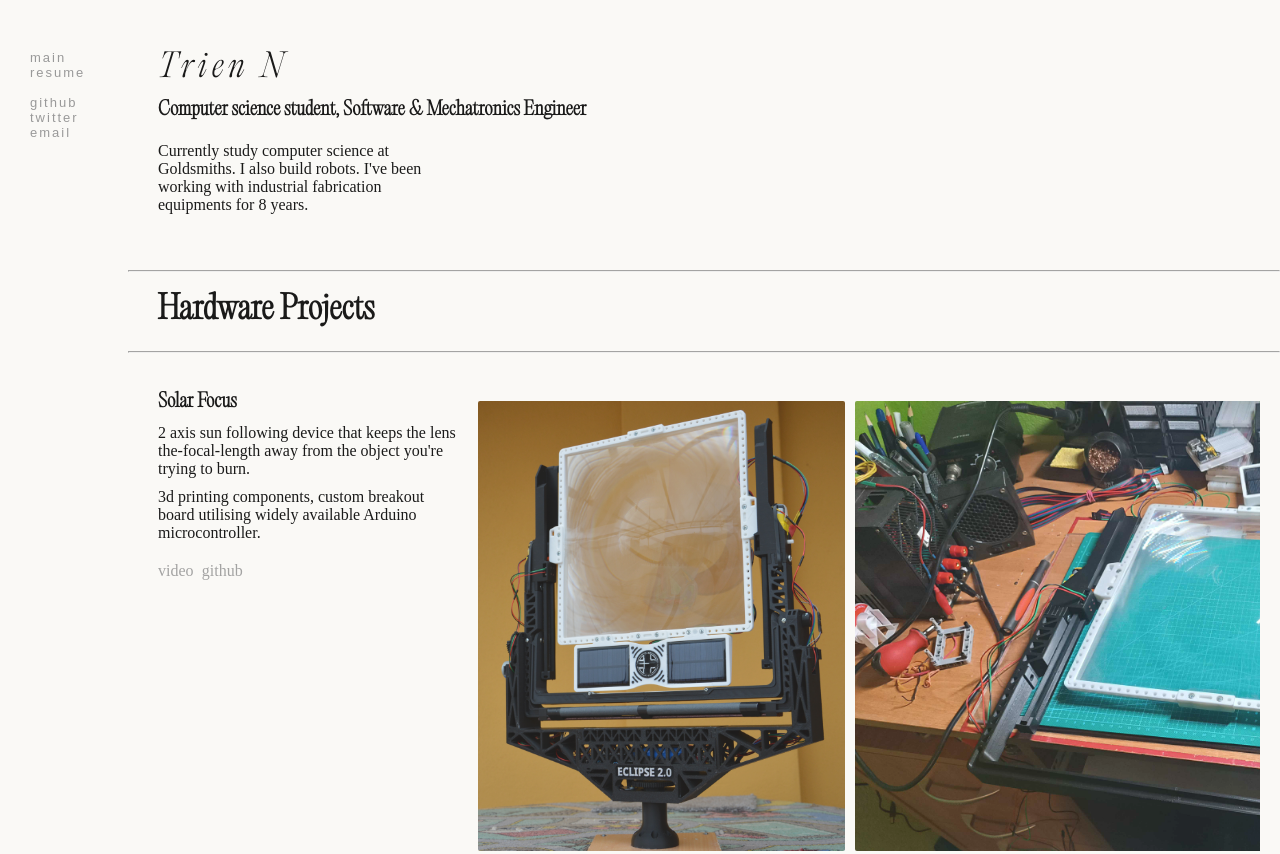
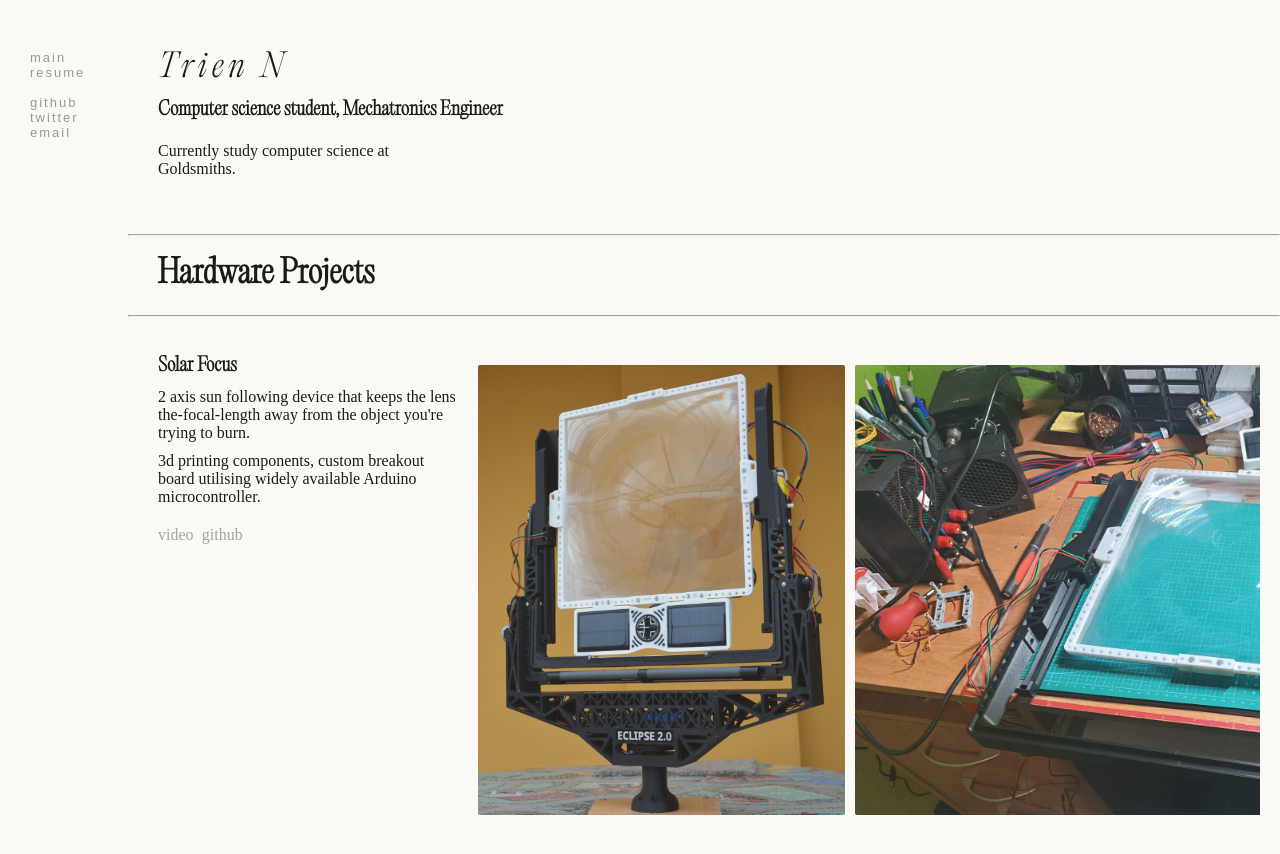
Before and after one commit to trien13/portfoliosite, a plain HTML site: page index.html in a window 1280 px wide. Shown: the top 854 px of the page. Drawn offline with Linux system fonts and the light colour scheme; a web font is replaced by a local one.

Commit message:
Update index.html

```diff
--- a/index.html
+++ b/index.html
@@ -23,9 +23,9 @@
     <div class="section__info">
       <h1>Trien N</h1>
 
-      <h3 style="margin-top: 10px;">Computer science student, Software & Mechatronics Engineer</h3>
+      <h3 style="margin-top: 10px;">Computer science student, Mechatronics Engineer</h3>
 
-      <pre style="width: 300px; margin-top: 20px;">Currently study computer science at Goldsmiths. I also build robots. I've been working with industrial fabrication equipments for 8 years.
+      <pre style="width: 300px; margin-top: 20px;">Currently study computer science at Goldsmiths.
 
     </div>
 
@@ -121,7 +121,7 @@
 
   <script type="text/javascript">
     note = () => {
-      alert("This portfolio site is a showcase to fulfill specific marking criteria. Thank you.")
+      alert("temp portfolio site")
     }
   </script>
 
```
